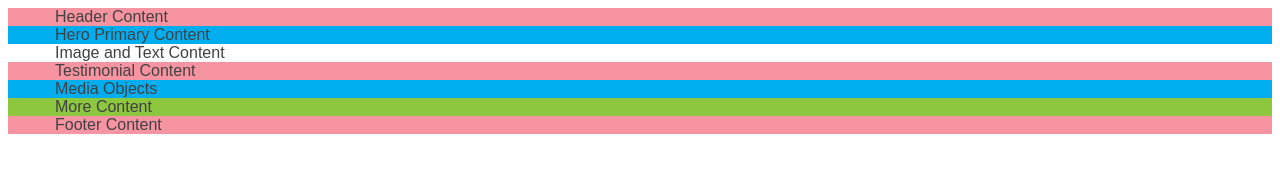
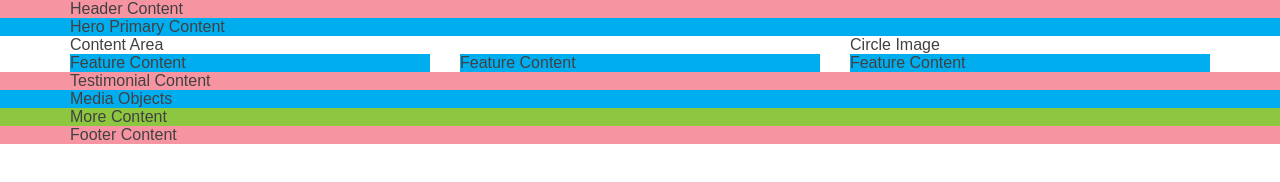
Before and after one commit to juanpablorojas/AdvancedCss, a plain HTML site: page index2.html in a window 1280 px wide. Drawn offline with Linux system fonts and the light colour scheme.

Commit message:
Actualización de códigos

```diff
--- a/index2.html
+++ b/index2.html
@@ -20,7 +20,35 @@
                     </section>
                     <section>
                         <div class="container">
-                    Image and Text Content
+                            <div class="row">
+                                <div class="col-1-3 pull-right-sm">
+                                    Circle Image
+                                </div>
+                                <div class="col-2-3">
+                                    Content Area
+                                </div>
+                            </div>
+                        </div>
+                    </section>
+                    <section>
+                        <div class="container">
+                            <div class="row">
+                                <div class="col-1-3 remove-gutter-xs">
+                                    <div class="background-secondary">
+                                        Feature Content
+                                    </div>
+                                </div>
+                                <div class="col-1-3 remove-gutter-xs">
+                                    <div class="background-secondary">
+                                        Feature Content
+                                    </div>
+                                </div>
+                                <div class="col-1-3 remove-gutter-xs">
+                                    <div class="background-secondary">
+                                        Feature Content
+                                    </div>
+                                </div>
+                            </div>
                         </div>
                     </section>
                     <section class="background-primary">
--- a/stylesheet.css
+++ b/stylesheet.css
@@ -3,7 +3,14 @@
 Reset Styles
 ****************************
 ***************************/
+@import 'normalize.css';
+html {
+    box-sizing: border-box;
+}
 
+*, *:before, *:after {
+    box-sizing: inherit;
+}
 
 /***************************
 ****************************
@@ -73,6 +80,10 @@ Layout Styles
     .col-2-3 {
         width: 66.66%;
     }
+
+    .pull-right-sm {
+        float: right;
+    }
 }
 
 @media only screen and (max-width: 47.9375em) {
```
Lines whose indentation alone changed are shown as unchanged.
